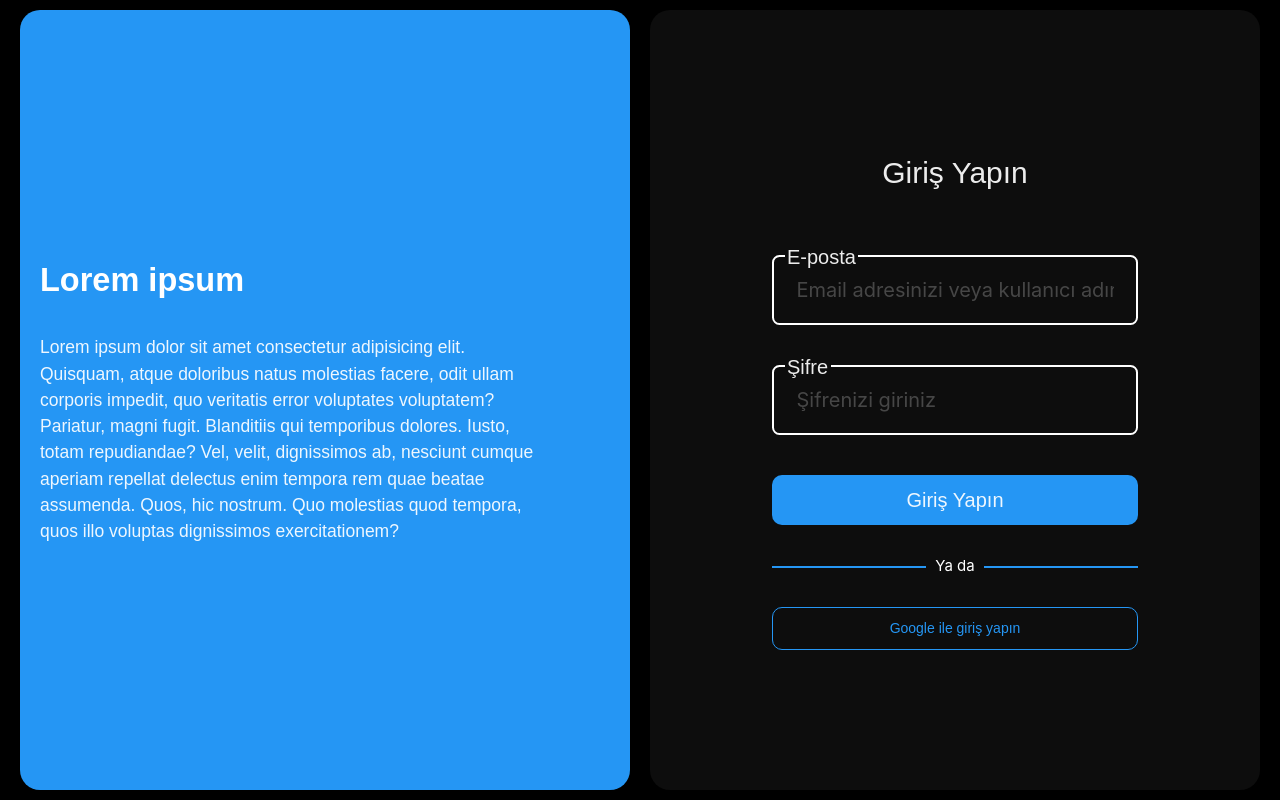
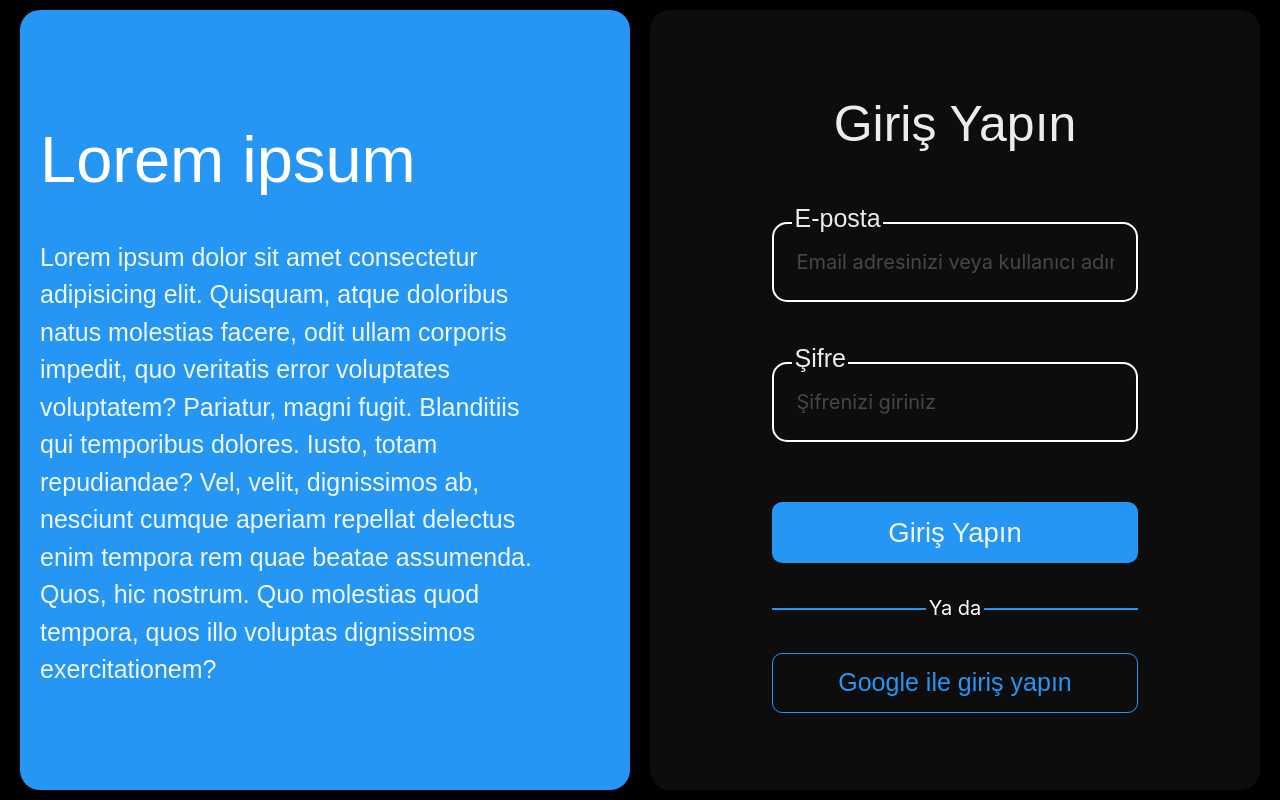
Before and after one commit to hukuki/frontend-main, a Next.js app: page /login in a window 1280 px wide. Built offline with nearby package versions, Linux system fonts and the light colour scheme.

Commit message:
Bugfix: LoginPage font sizes

```diff
--- a/src/pages/login/LoginPage.module.css
+++ b/src/pages/login/LoginPage.module.css
@@ -35,15 +35,15 @@
 
 .hero__header {
     font-family: "Poppins", sans-serif;
-    font-size: 3.25rem;
-    font-weight: 600;
+    font-size: 6.5rem;
+    font-weight: 300;
     margin-bottom: 3rem;
     color: var(--text-color-primary-light);
 }
 
 .hero__text {
     font-family: "Poppins", sans-serif;
-    font-size: 1.75rem;
+    font-size: 2.5rem;
     font-weight: 200;
 }
 
@@ -63,9 +63,9 @@
 
 .form__header {
     font-family: "Poppins", sans-serif;
-    font-size: 3rem;
+    font-size: 5rem;
     margin-bottom: 6rem;
-    font-weight: 500;
+    font-weight: 200;
 }
 
 .login__form {
@@ -85,16 +85,16 @@
 .form__input-container {
     position: relative;
     width: 100%;
-    height: 7rem;
-    margin-bottom: 4rem;
+    height: 8rem;
+    margin-bottom: 6rem;
 }
 
 .form__input-label {
     font-family: "Poppins", sans-serif;
-    font-size: 2rem;
+    font-size: 2.5rem;
     position: absolute;
-    top: -1.5rem;
-    left: 1.25rem;
+    top: -2.5rem;
+    left: 2rem;
     padding: 0.25rem;
     background-color: var(--container-color-dark);
     z-index: 10;
@@ -107,7 +107,7 @@
     background: none;
     outline: none;
     border: 2px solid var(--text-color-primary-light);
-    border-radius: 0.75rem;
+    border-radius: 1.5rem;
     color: var(--text-color);
     padding: 2.25rem;
     z-index: 1;
@@ -116,12 +116,12 @@
 
 .form__button {
     font-family: "Poppins", sans-serif;
-    font-size: 2rem;
-    padding: 1rem 2rem;
+    font-size: 2.75rem;
+    padding: 1rem 2.5rem;
     width: 100%;
     background: var(--color-blue-400);
     border-radius: 1rem;
-    font-weight: 400;
+    font-weight: 300;
     text-align: center;
     margin-bottom: 3rem;
     transition: all .2s ease;
@@ -136,11 +136,11 @@
 }
 
 .form__input-label-error {
-    color: var(--error-text-dark);
+    color: var(--error-box-dark);
 }
 
 .form__input-error-p {
-    font-size: 1.4rem;
+    font-size: 1.75rem;
     color: var(--error-text-dark);
     font-family: "Poppins", sans-serif;
 }
@@ -157,7 +157,7 @@
 }
 
 .or__container span {
-    font-size: 1.5rem;
+    font-size: 2rem;
     color: var(--text-color-primary-light);
 }
 
@@ -187,7 +187,7 @@
 /* --------------------- */
 .google-signin {
     font-family: "Poppins", sans-serif;
-    font-size: 1.4rem;
+    font-size: 2.5rem;
     padding: 1rem 2rem;
     width: 60%;
     border: 1px solid var(--color-blue-400);
--- a/src/pages/login/index.js
+++ b/src/pages/login/index.js
@@ -63,7 +63,11 @@ function LoginPage() {
                         {errors.email && touched.email && <p className={styles["form__input-error-p"]}>{errors.email}</p>}
                     </div>
                     <div className={styles["form__input-container"]}>
-                        <label for="password" className={styles["form__input-label"]}>Şifre</label>
+                        <label
+                        htmlFor="password"
+                        className={`${styles["form__input-label"]} ${errors.password && touched.password && styles["form__input-label-error"]}`}>
+                            Şifre
+                            </label>
                         <input
                         className={`${styles["form__input"]} ${errors.password && touched.password && styles["form__input-error"]}`}
                         value={values.password}
```
